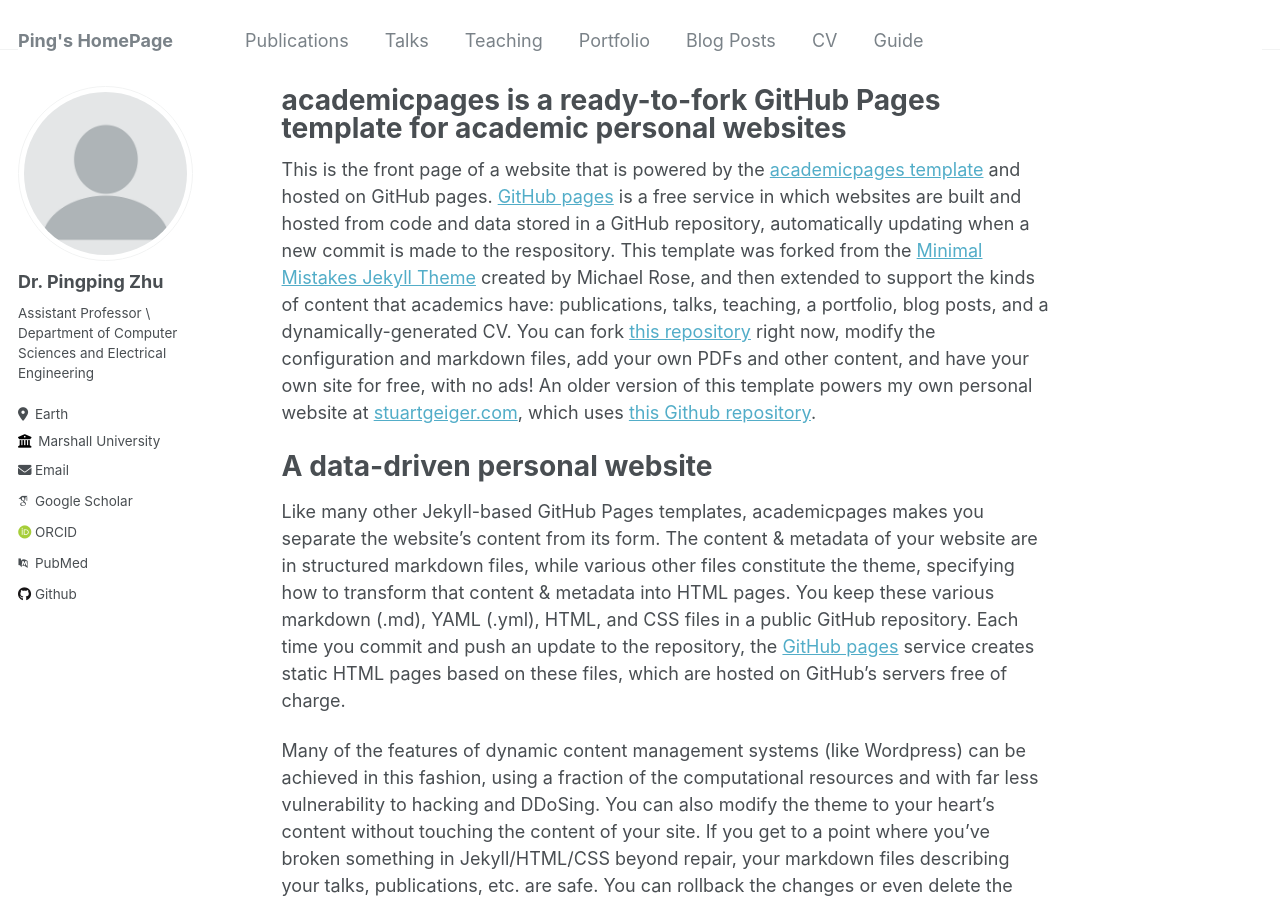
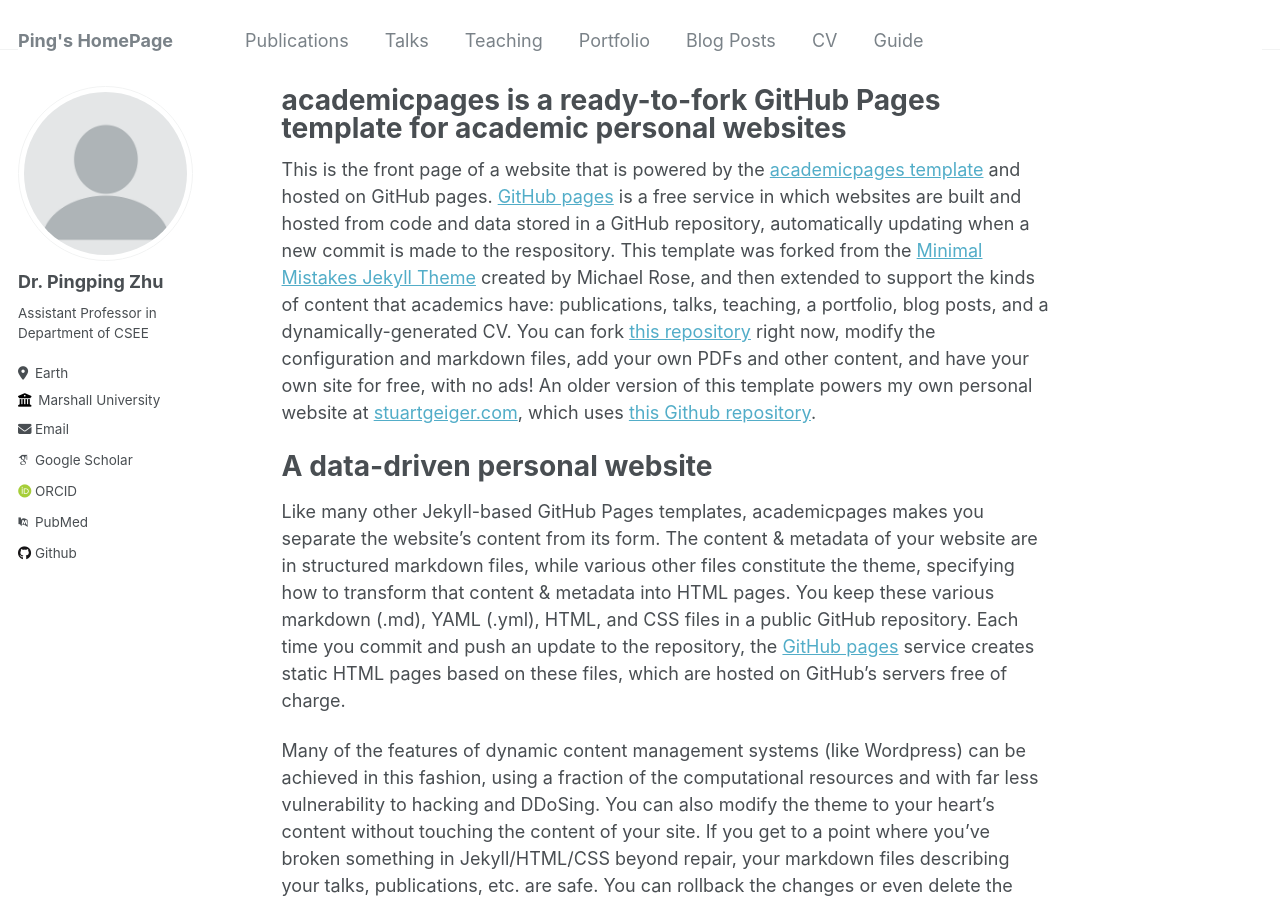
Before and after one commit to Pingping-Zhu/Pingping-Zhu.github.io, a Jekyll site: the page built from _pages/about.md, in a window 1280 px wide and 900 px high. Built offline with Jekyll 4.4.1, drawn with Linux system fonts in a browser that asks for light colours; some web fonts are replaced.

Commit message:
Update _config.yml
bio

```diff
--- a/_config.yml
+++ b/_config.yml
@@ -24,7 +24,7 @@ author:
   avatar           : "profile.png"
   name             : "Dr. Pingping Zhu"
   pronouns         : # example: "she/her"
-  bio              : "Assistant Professor \\ Department of Computer Sciences and Electrical Engineering"
+  bio              : "Assistant Professor in Department of CSEE"
   location         : "Earth"
   employer         : "Marshall University"
   uri              : # URL
```
